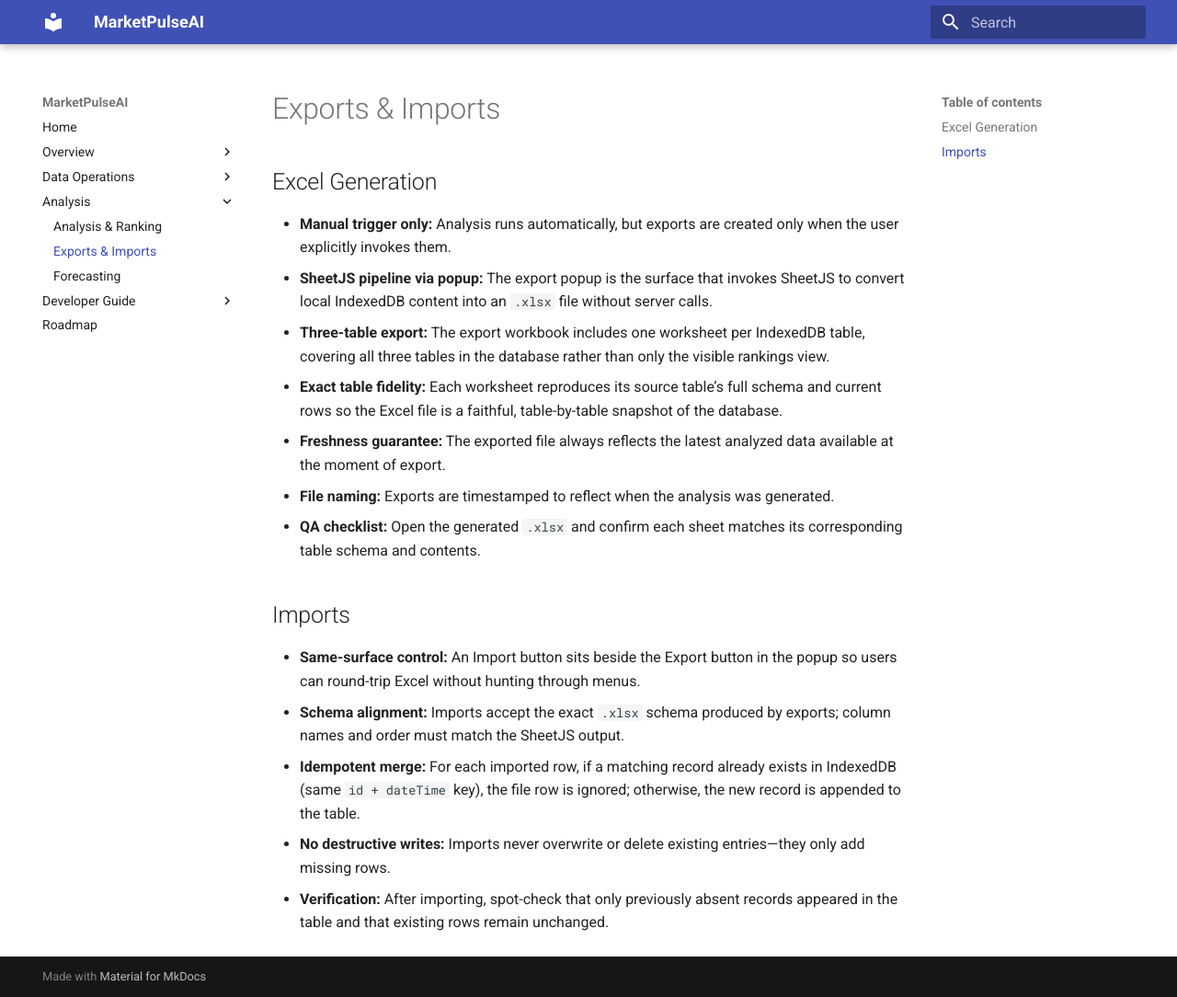
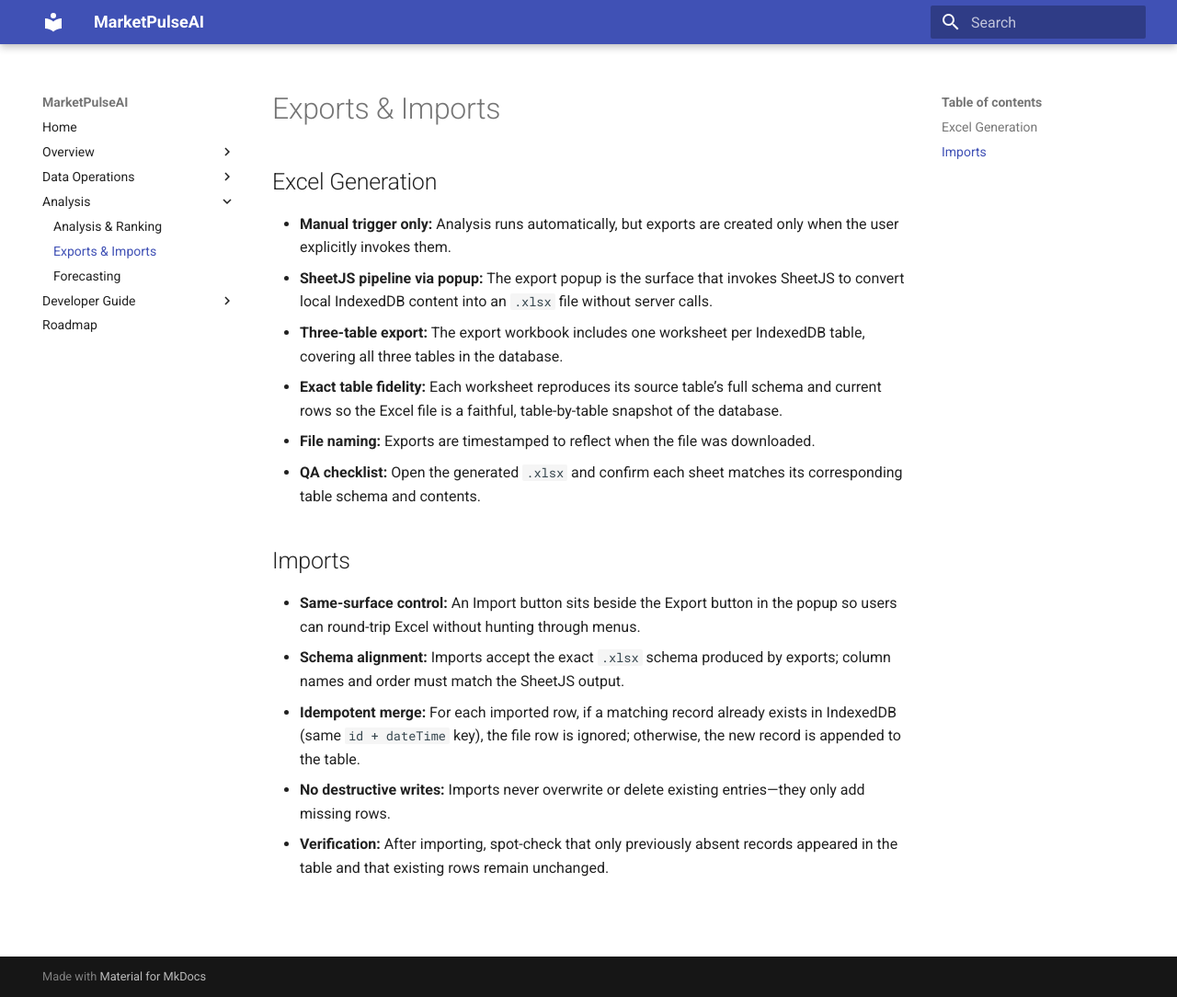
Before and after one commit to shari-ar/MarketPulseAI, an MkDocs documentation site: the page built from docs/exports-imports.md, in a window 1280 px wide and 1084 px high. Shown: the whole window at 92% size. Built offline with MkDocs 1.6.1 and Material for MkDocs 9.7.7, drawn with Linux system fonts in a browser that asks for light colours.

Commit message:
Update exports-imports.md

```diff
--- a/docs/exports-imports.md
+++ b/docs/exports-imports.md
@@ -4,10 +4,9 @@
 
 - **Manual trigger only:** Analysis runs automatically, but exports are created only when the user explicitly invokes them.
 - **SheetJS pipeline via popup:** The export popup is the surface that invokes SheetJS to convert local IndexedDB content into an `.xlsx` file without server calls.
-- **Three-table export:** The export workbook includes one worksheet per IndexedDB table, covering all three tables in the database rather than only the visible rankings view.
+- **Three-table export:** The export workbook includes one worksheet per IndexedDB table, covering all three tables in the database.
 - **Exact table fidelity:** Each worksheet reproduces its source table’s full schema and current rows so the Excel file is a faithful, table-by-table snapshot of the database.
-- **Freshness guarantee:** The exported file always reflects the latest analyzed data available at the moment of export.
-- **File naming:** Exports are timestamped to reflect when the analysis was generated.
+- **File naming:** Exports are timestamped to reflect when the file was downloaded.
 - **QA checklist:** Open the generated `.xlsx` and confirm each sheet matches its corresponding table schema and contents.
 
 ## Imports
```
